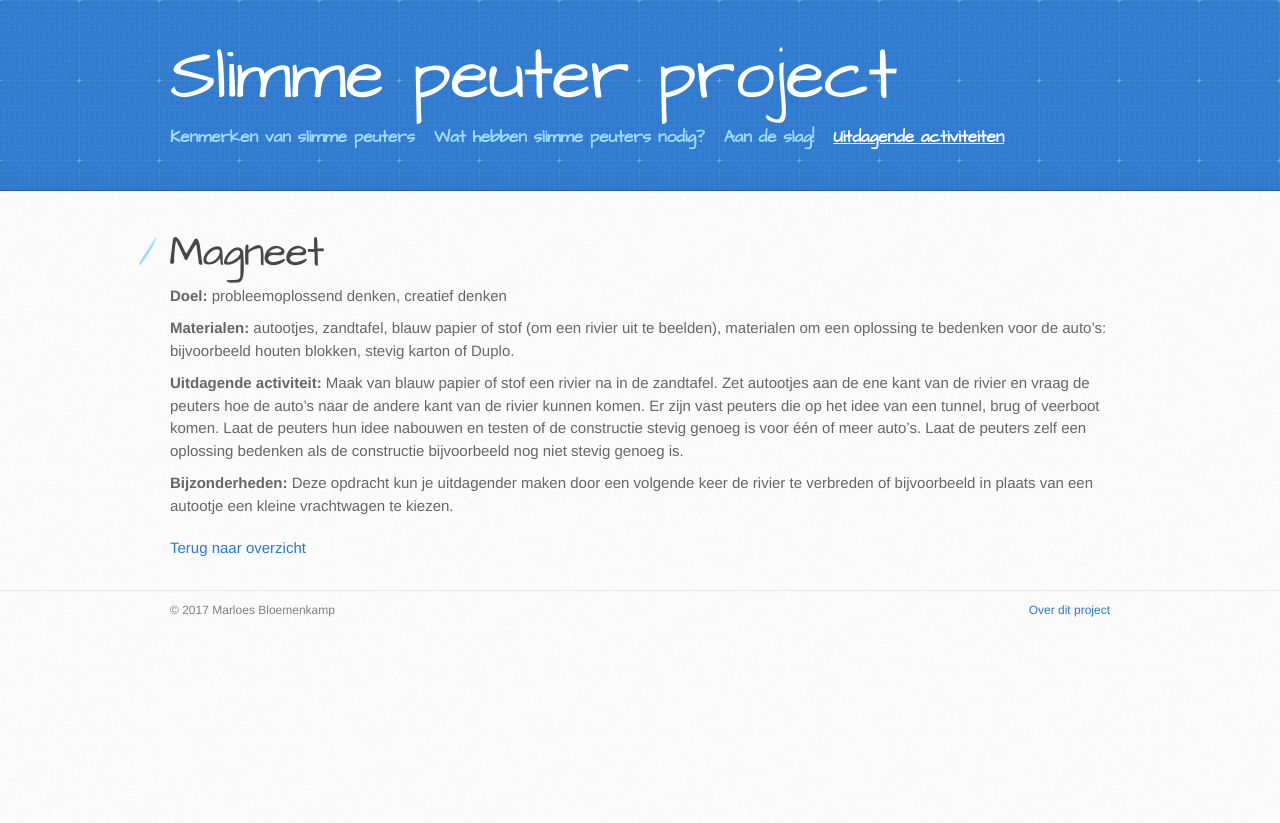
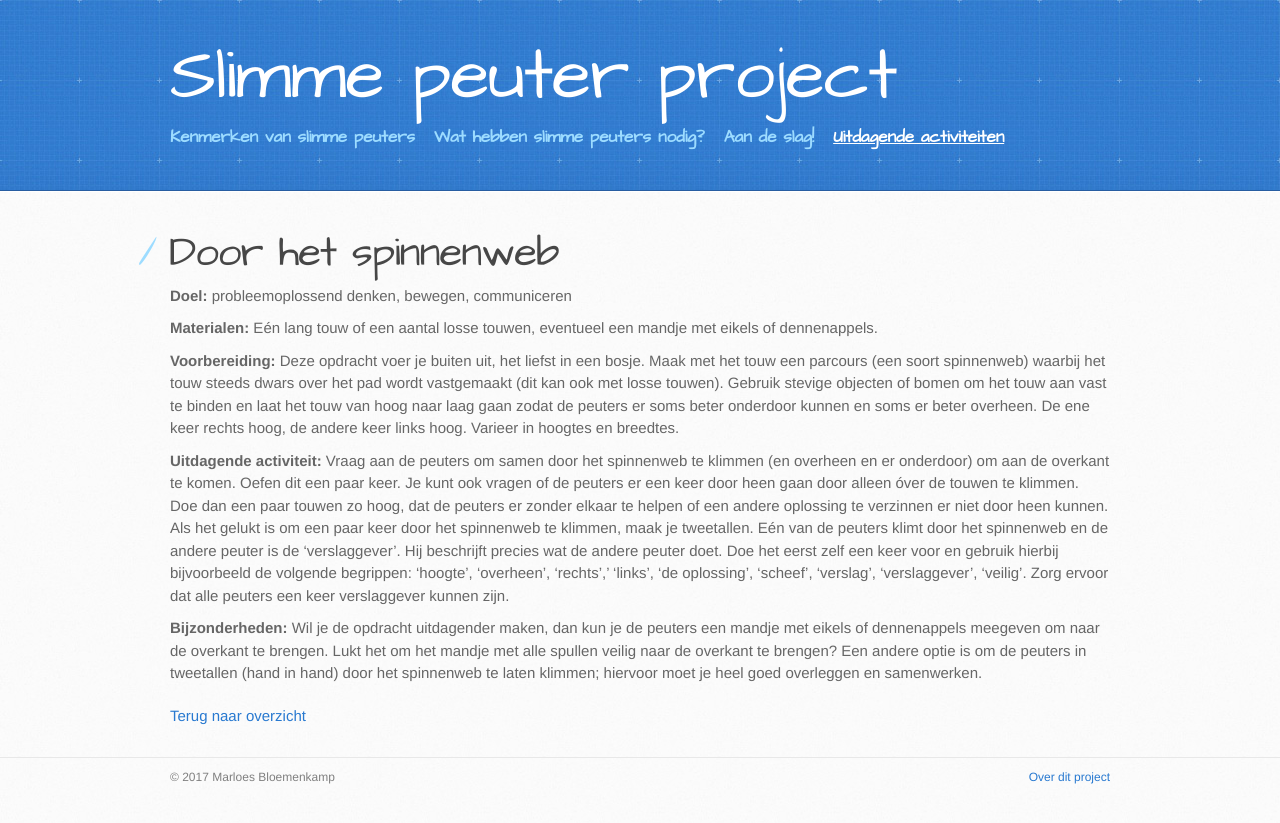
Before and after one commit to marloesbloemenkamp/marloesbloemenkamp.github.io, a Jekyll site: the page built from activiteiten/magneet.md, in a window 1280 px wide. Shown: the top 823 px of the page. Built offline with Jekyll 4.4.1, drawn with Linux system fonts in a browser that asks for light colours.

Commit message:
Activiteit Door het spinnenweb

```diff
--- a/activiteiten/magneet.md
+++ b/activiteiten/magneet.md
@@ -1,26 +1,31 @@
 ---
 layout: activiteiten
-title: Magneet
-permalink: activiteiten/magneet/
+title: Door het spinnenweb
+permalink: activiteiten/door_het_spinnenweb/
 menu_index: 9
 parent: activiteiten
 tags:
   - probleemoplossend denken
-  - creatief denken
-  - bouwen
+  - bewegen
+  - communiceren
 published: true
 ---
 
-**Doel:** probleemoplossend denken, creatief denken
+**Doel:** probleemoplossend denken, bewegen, communiceren
 
 <p style="margin-top: 10px;"/>
 
-**Materialen:** autootjes, zandtafel, blauw papier of stof (om een rivier uit te beelden), materialen om een oplossing te bedenken voor de auto’s: bijvoorbeeld houten blokken, stevig karton of Duplo.
+**Materialen:** Eén lang touw of een aantal losse touwen, eventueel een mandje met eikels of dennenappels.
 
 <p style="margin-top: 10px;"/>
 
-**Uitdagende activiteit:** Maak van blauw papier of stof een rivier na in de zandtafel. Zet autootjes aan de ene kant van de rivier en vraag de peuters hoe de auto’s naar de andere kant van de rivier kunnen komen. Er zijn vast peuters die op het idee van een tunnel, brug of veerboot komen. Laat de peuters hun idee nabouwen en testen of de constructie stevig genoeg is voor één of meer auto’s. Laat de peuters zelf een oplossing bedenken als de constructie bijvoorbeeld nog niet stevig genoeg is.
+**Voorbereiding:** Deze opdracht voer je buiten uit, het liefst in een bosje. Maak met het touw een parcours (een soort spinnenweb) waarbij het touw steeds dwars over het pad wordt vastgemaakt (dit kan ook met losse touwen). Gebruik stevige objecten of bomen om het touw aan vast te binden en laat het touw van hoog naar laag gaan zodat de peuters er soms beter onderdoor kunnen en soms er beter overheen. De ene keer rechts hoog, de andere keer links hoog. Varieer in hoogtes en breedtes.
 
 <p style="margin-top: 10px;"/>
 
-**Bijzonderheden:** Deze opdracht kun je uitdagender maken door een volgende keer de rivier te verbreden of bijvoorbeeld in plaats van een autootje een kleine vrachtwagen te kiezen.
+**Uitdagende activiteit:** Vraag aan de peuters om samen door het spinnenweb te klimmen (en overheen en er onderdoor) om aan de overkant te komen. Oefen dit een paar keer. Je kunt ook vragen of de peuters er een keer door heen gaan door alleen óver de touwen te klimmen. Doe dan een paar touwen zo hoog, dat de peuters er zonder elkaar te helpen of een andere oplossing te verzinnen er niet door heen kunnen.
+Als het gelukt is om een paar keer door het spinnenweb te klimmen, maak je tweetallen. Eén van de peuters klimt door het spinnenweb en de andere peuter is de ‘verslaggever’. Hij beschrijft precies wat de andere peuter doet. Doe het eerst zelf een keer voor en gebruik hierbij bijvoorbeeld de volgende begrippen: ‘hoogte’, ‘overheen’, ‘rechts’,’ ‘links’, ‘de oplossing’, ‘scheef’, ‘verslag’, ‘verslaggever’, ‘veilig’. Zorg ervoor dat alle peuters een keer verslaggever kunnen zijn.
+
+<p style="margin-top: 10px;"/>
+
+**Bijzonderheden:** Wil je de opdracht uitdagender maken, dan kun je de peuters een mandje met eikels of dennenappels meegeven om naar de overkant te brengen. Lukt het om het mandje met alle spullen veilig naar de overkant te brengen? Een andere optie is om de peuters in tweetallen (hand in hand) door het spinnenweb te laten klimmen; hiervoor moet je heel goed overleggen en samenwerken.
```
